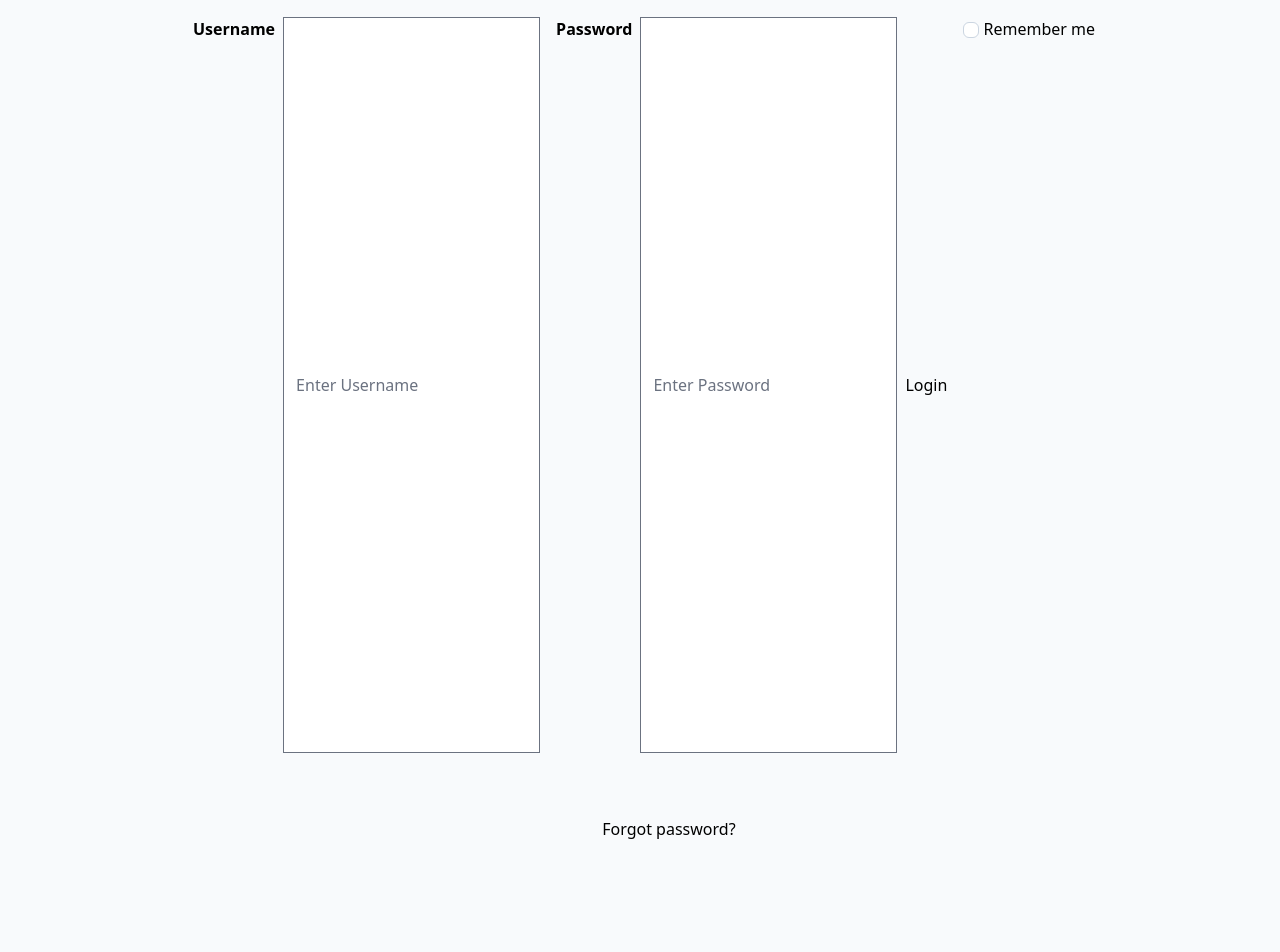
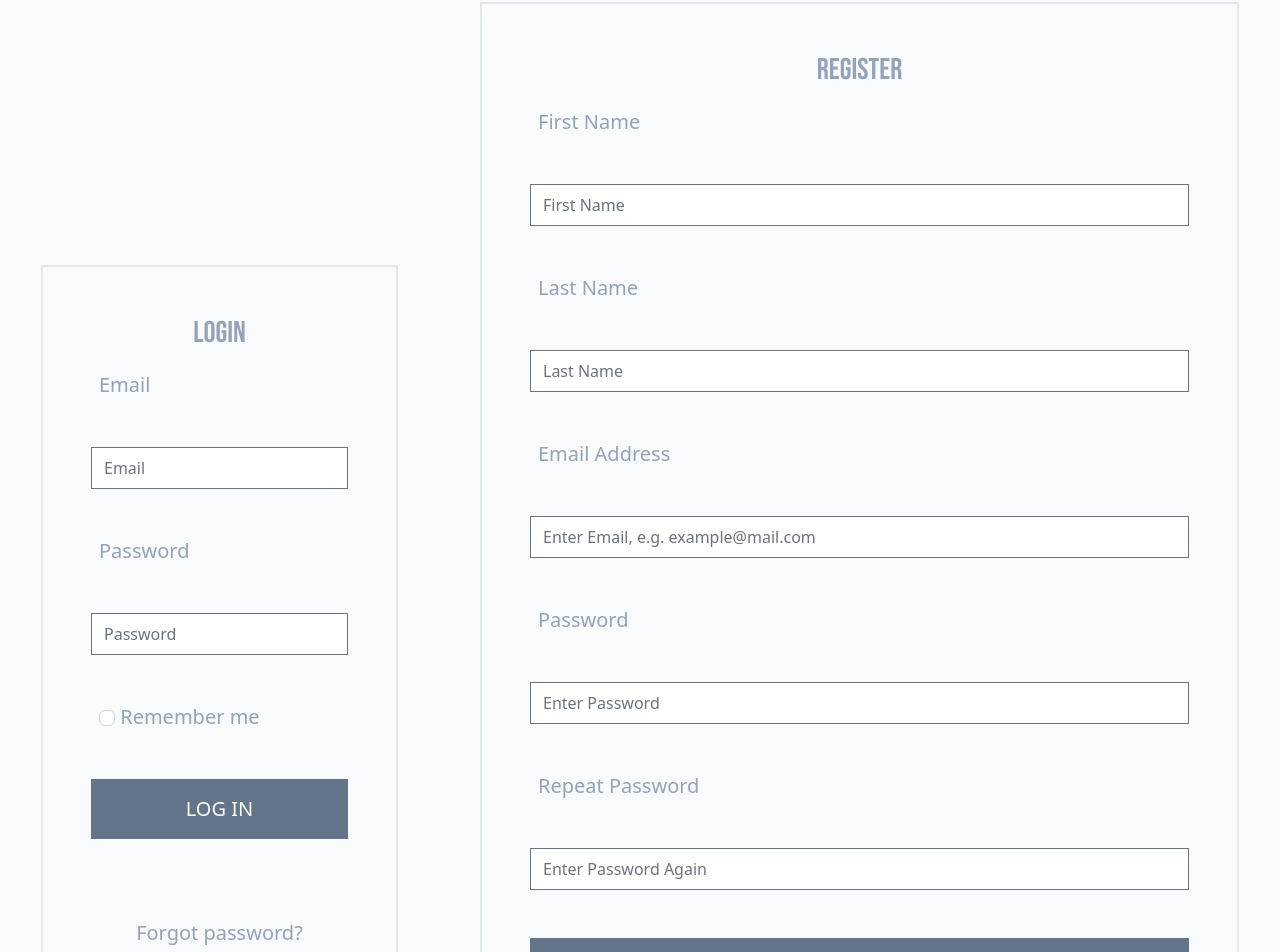
Before and after one commit to thangk/team7, a React (Create React App) app: page /login in a window 1280 px wide. Shown: the part 209-1161 px from the top of the page. Built offline with nearby package versions, Linux system fonts and the light colour scheme.

Commit message:
Continued work on the login page

```diff
--- a/src/pages/loginPage.tsx
+++ b/src/pages/loginPage.tsx
@@ -4,25 +4,62 @@ export default function LoginPage()
 {
   return (
     <>
-      <div>LoginPage *header goes here*</div>
+      <div>
+        <table>
+          <tbody>
+            <tr>
+              <td>
+                <div className='product-details-wrapper'>
+                  <h1 className='page-title product-details-title'>Login</h1>
                   <form action="action_page.php" method="post">
                     <div className="imgcontainer">
                     </div>
-        <div className="container">
-          <label htmlFor="uname"><b>Username</b></label>
-          <input type="text" placeholder="Enter Username" name="uname" required/>
-          <label htmlFor="psw"><b>Password</b></label>
-          <input type="password" placeholder="Enter Password" name="psw" required/>
-          <button type="submit">Login</button>
+                    <div className='product-details-text'>
+                      <label htmlFor="uname">Email</label>
+                      <input type="text" placeholder="Email" name="uname" required/>
+                      <label htmlFor="psw">Password</label>
+                      <input type="password" placeholder="Password" name="psw" required/>
                       <label>
                       <input type="checkbox" name="remember"/> Remember me
                       </label>
+                      <button type="submit" className='btn'>LOG IN</button>
+                      <div className="container">
+                        <span className="psw" ><a href="/#">Forgot password?</a></span>
                       </div>
-        <div className="container">
-          <button type="button" className="cancelbtn">Cancel</button>
-          <span className="psw">Forgot <a href="/#">password?</a></span>
                     </div>
                   </form>
+                </div>
+              </td>
+              <td>
+              <div className='product-details-wrapper'>
+                  <h1 className='page-title product-details-title'>Register</h1>
+                  <form action="action_page.php" method="post">
+                    <div className="imgcontainer">
+                    </div>
+                    <div className='product-details-text'>
+                      <label htmlFor="firstnam">First Name</label>
+                      <input type="text" placeholder="First Name" name="firstnam" required/>
+                      <label htmlFor="lastnam">Last Name</label>
+                      <input type="text" placeholder="Last Name" name="lastnam" required/>
+                      <label htmlFor="uname">Email Address</label>
+                      <input type="text" placeholder="Enter Email, e.g. example@mail.com" name="uname" required/>
+                      <label htmlFor="psw">Password</label>
+                      <input type="password" placeholder="Enter Password" name="psw" required/>
+                      <label htmlFor="psw">Repeat Password</label>
+                      <input type="password" placeholder="Enter Password Again" name="psw" required/>
+                      <button type="submit" className='btn'>SIGN UP</button>
+                      <label>
+                      <input type="checkbox" name="news"/> Sign me up to receive advanced notice of sales, exclusive deals, and much more!
+                      </label>
+                      <div className="container"></div>
+                    </div>
+                  </form>
+                </div>
+              </td>
+            </tr>
+          </tbody>
+        </table>
+      </div>
     </>
   )
 }
--- a/src/styles/LoginPage.scss
+++ b/src/styles/LoginPage.scss
@@ -1,3 +1,7 @@
-.logo {
-    @apply
+.login-details-wrapper {
+	@apply mt-10 ml-96 mr-96 p-12 border-2 theme-border
 }
+
+.product-details-title {
+	@apply text-center mb-5
+}
```
Lines whose indentation alone changed are shown as unchanged.
